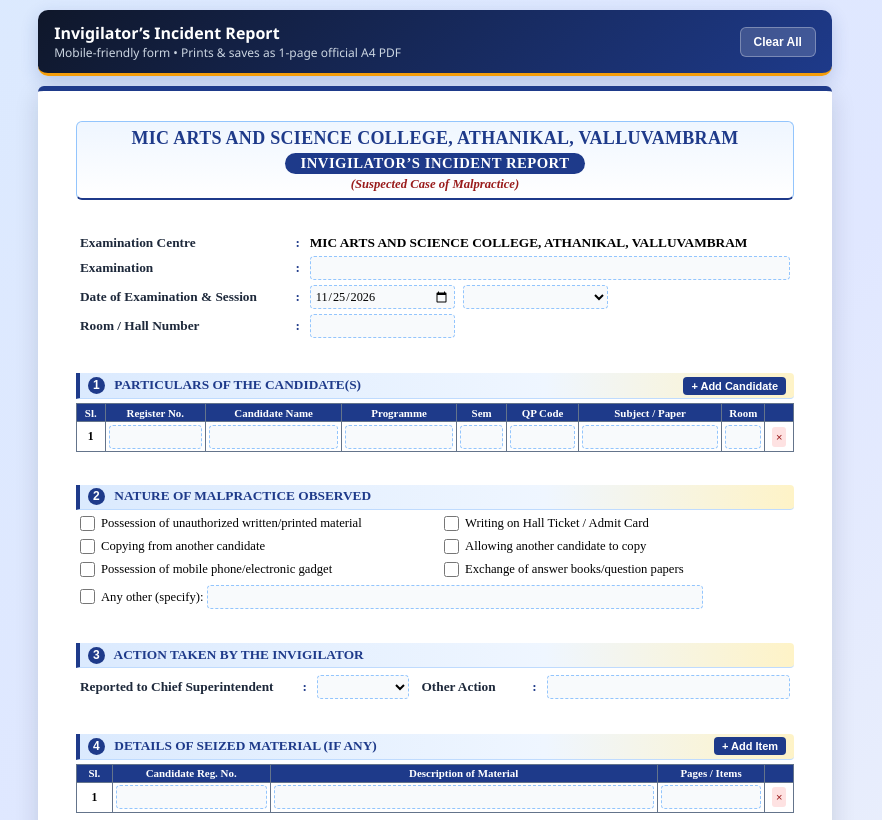
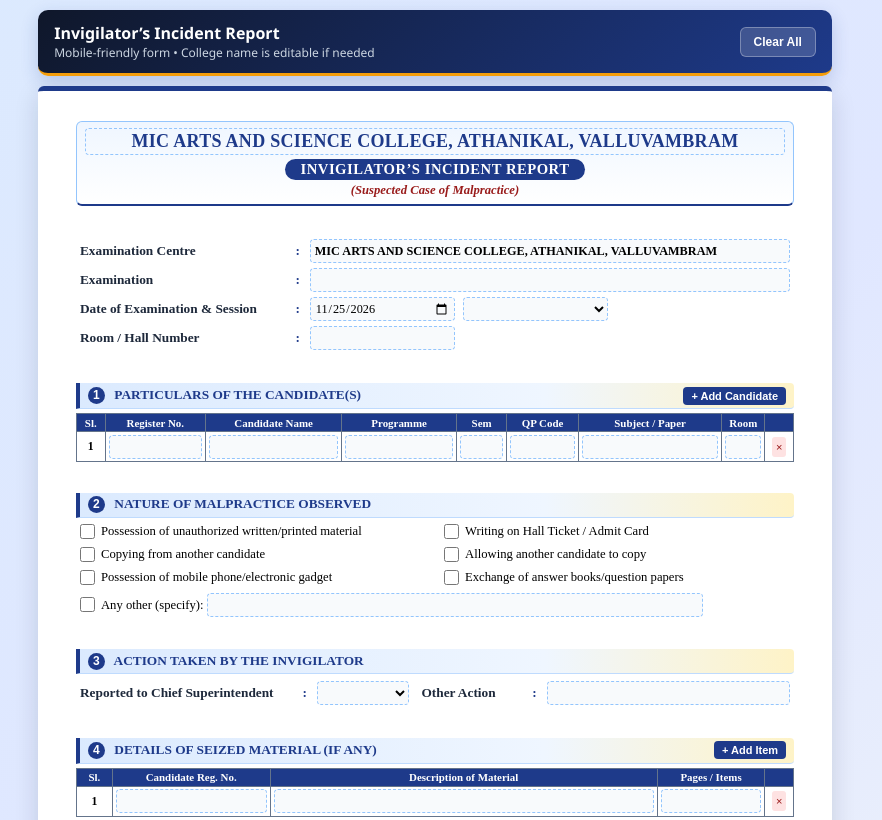
Before and after one commit to javidkarathodi-lgtm/malpractice-report, a plain HTML site: page index.html in a window 1280 px wide. Shown: the top 820 px of the page, without its empty margins (205-1087 px from the left). Drawn offline with Linux system fonts and the light colour scheme.

Commit message:
Update index.html

```diff
--- a/index.html
+++ b/index.html
@@ -3,7 +3,7 @@
 <head>
   <meta charset="UTF-8" />
   <meta name="viewport" content="width=device-width, initial-scale=1.0" />
-  <title>Invigilator's Incident Report - MIC Arts & Science College</title>
+  <title>Invigilator's Incident Report</title>
   <script src="https://cdnjs.cloudflare.com/ajax/libs/html2pdf.js/0.10.1/html2pdf.bundle.min.js"></script>
   <style>
     :root {
@@ -96,12 +96,19 @@
       padding: 6px 8px;
       margin-bottom: 6px;
     }
-    .header h2 {
-      font-size: 13.5pt;
-      margin: 0 0 3px 0;
+    .college-header-input {
+      width: 100%;
+      text-align: center;
+      font-size: 13.5pt !important;
+      font-weight: bold !important;
       text-transform: uppercase;
-      color: #1e3a8a;
+      color: #1e3a8a !important;
+      background: transparent !important;
+      border: 1px dashed #93c5fd !important;
+      margin-bottom: 3px;
       letter-spacing: 0.3px;
+      height: auto !important;
+      padding: 2px 4px !important;
     }
     .header .badge-title {
       display: inline-block;
@@ -142,11 +149,6 @@
       width: 2%;
       font-weight: bold;
       color: #1e3a8a;
-    }
-    .fixed-centre {
-      font-weight: bold;
-      color: #000;
-      font-size: 10pt;
     }
 
     /* Section Title Bar */
@@ -403,7 +405,7 @@
       height: 20px;
     }
 
-    /* PDF EXPORT MODE (Forces Exact Desktop A4 Layout Even on Mobile) */
+    /* PDF EXPORT MODE */
     .pdf-rendering {
       width: 210mm !important;
       height: 296mm !important;
@@ -483,7 +485,7 @@
       }
     }
 
-    /* EASY MOBILE ENTRY VIEW (No Horizontal Scroll on Phone) */
+    /* EASY MOBILE ENTRY VIEW */
     @media screen and (max-width: 820px) {
       .a4-page:not(.pdf-rendering) {
         width: 100%;
@@ -492,8 +494,8 @@
         padding: 12px;
         gap: 10px;
       }
-      .a4-page:not(.pdf-rendering) .header h2 {
-        font-size: 12pt;
+      .a4-page:not(.pdf-rendering) .college-header-input {
+        font-size: 11pt !important;
       }
       .a4-page:not(.pdf-rendering) table.info-table,
       .a4-page:not(.pdf-rendering) table.info-table tbody,
@@ -509,7 +511,7 @@
         margin-top: 4px;
         font-size: 12px;
       }
-      .a4-page:not(.pdf-rendering) input[type="text"],
+      .a4-page:not(.pdf-rendering) input[type="text"]:not(.college-header-input),
       .a4-page:not(.pdf-rendering) input[type="date"],
       .a4-page:not(.pdf-rendering) select,
       .a4-page:not(.pdf-rendering) textarea.cell-input {
@@ -518,7 +520,6 @@
         font-size: 14px;
         padding: 6px 8px;
       }
-      /* Mobile Friendly Candidate & Seized Cards */
       .a4-page:not(.pdf-rendering) table.data-table thead {
         display: none;
       }
@@ -580,26 +581,26 @@
   <div class="top-bar">
     <div>
       <h1>Invigilator’s Incident Report</h1>
-      <span>Mobile-friendly form • Prints & saves as 1-page official A4 PDF</span>
+      <span>Mobile-friendly form • College name is editable if needed</span>
     </div>
     <button type="button" class="btn-reset" onclick="clearForm()">Clear All</button>
   </div>
 
   <div class="a4-page" id="reportSheet">
-    <!-- HEADER -->
+    <!-- HEADER (EDITABLE COLLEGE NAME) -->
     <div class="block-group header">
-      <h2>MIC ARTS AND SCIENCE COLLEGE, ATHANIKAL, VALLUVAMBRAM</h2>
+      <input type="text" id="headerCollege" class="college-header-input" value="MIC ARTS AND SCIENCE COLLEGE, ATHANIKAL, VALLUVAMBRAM" oninput="syncCollegeName('header')" />
       <div class="badge-title">INVIGILATOR’S INCIDENT REPORT</div>
       <p>(Suspected Case of Malpractice)</p>
     </div>
 
-    <!-- TOP EXAM DETAILS -->
+    <!-- TOP EXAM DETAILS (EDITABLE EXAMINATION CENTRE) -->
     <div class="block-group">
       <table class="info-table">
         <tr>
           <td class="label">Examination Centre</td>
           <td class="colon">:</td>
-          <td class="fixed-centre">MIC ARTS AND SCIENCE COLLEGE, ATHANIKAL, VALLUVAMBRAM</td>
+          <td><input type="text" id="examCentre" value="MIC ARTS AND SCIENCE COLLEGE, ATHANIKAL, VALLUVAMBRAM" style="font-weight:bold; text-transform:uppercase;" oninput="syncCollegeName('centre')" /></td>
         </tr>
         <tr>
           <td class="label">Examination</td>
@@ -627,7 +628,7 @@
       </table>
     </div>
 
-    <!-- SECTION 1 (PROGRAMME & SEMESTER SEPARATE + QP CODE + SUBJECT) -->
+    <!-- SECTION 1 -->
     <div class="block-group">
       <div class="section-title">
         <span><span class="sec-badge">1</span> Particulars of the Candidate(s)</span>
@@ -663,7 +664,7 @@
       </table>
     </div>
 
-    <!-- SECTION 2 (INCLUDES HALL TICKET WRITING + BOLD ON CHECK) -->
+    <!-- SECTION 2 -->
     <div class="block-group">
       <div class="section-title">
         <span><span class="sec-badge">2</span> Nature of Malpractice Observed</span>
@@ -751,7 +752,7 @@
       </table>
     </div>
 
-    <!-- SECTION 5 (BOLD DECLARATION + SIGNATURE ABOVE INVIGILATOR NAME) -->
+    <!-- SECTION 5 -->
     <div class="block-group">
       <div class="section-title">
         <span><span class="sec-badge">5</span> Declaration by the Invigilator</span>
@@ -788,7 +789,7 @@
       </table>
     </div>
 
-    <!-- SECTION 6 (BOLD DECLARATION + SIGNATURE ABOVE PRINCIPAL NAME) -->
+    <!-- SECTION 6 -->
     <div class="block-group">
       <div class="section-title">
         <span><span class="sec-badge">6</span> Counter Signature of the Principal / Chief Superintendent</span>
@@ -829,6 +830,16 @@
   </div>
 
   <script>
+    function syncCollegeName(source) {
+      const hEl = document.getElementById('headerCollege');
+      const cEl = document.getElementById('examCentre');
+      if (source === 'header') {
+        cEl.value = hEl.value.toUpperCase();
+      } else {
+        hEl.value = cEl.value.toUpperCase();
+      }
+    }
+
     function autoGrow(el) {
       if (window.innerWidth > 820) {
         el.style.height = '23px';
@@ -1005,7 +1016,7 @@
     function clearForm() {
       if (!confirm('Clear all entered details?')) return;
       document.querySelectorAll('input[type="text"], textarea').forEach(el => {
-        if (el.id !== 'principalName') {
+        if (!['principalName', 'headerCollege', 'examCentre'].includes(el.id)) {
           el.value = '';
           if (el.tagName === 'TEXTAREA') el.style.height = '24px';
         }
```
